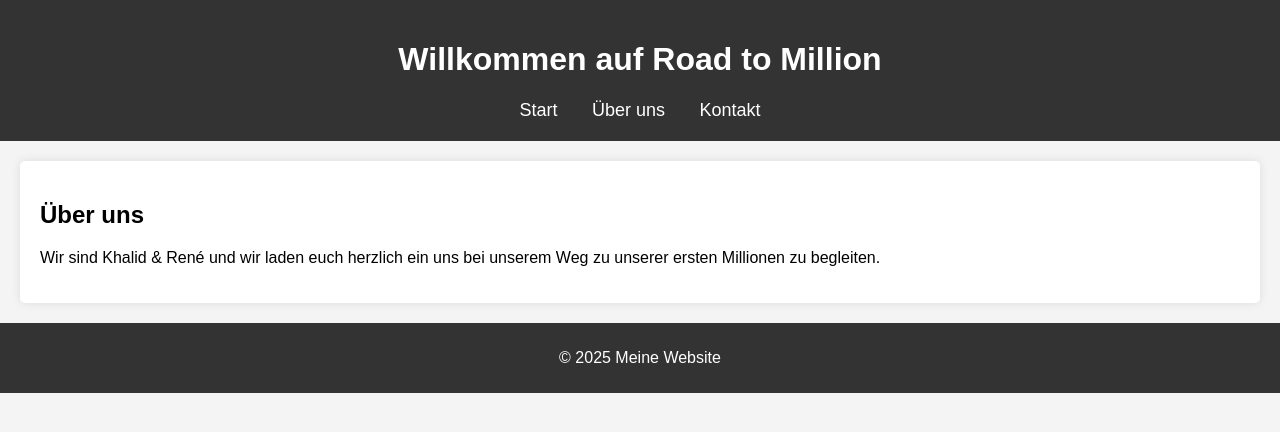
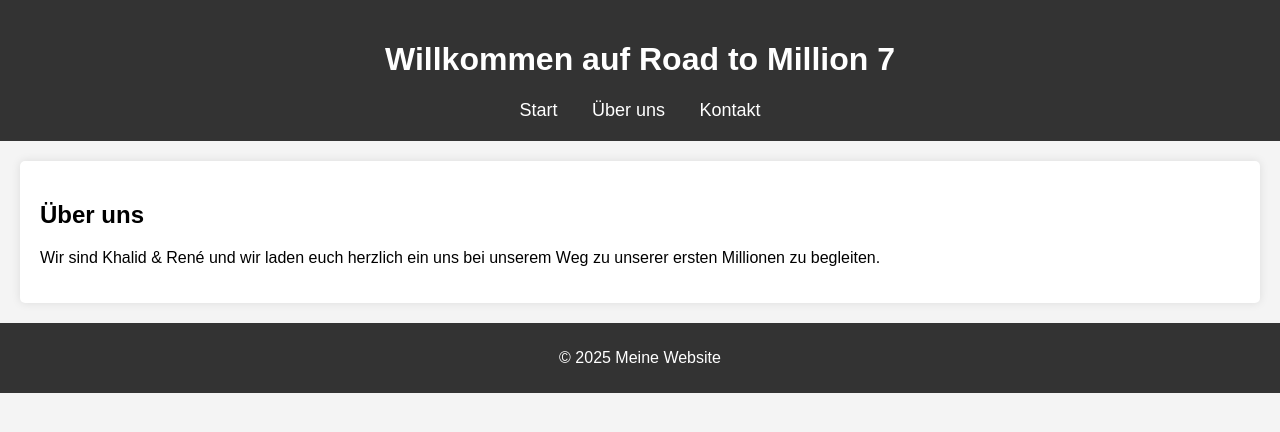
Before and after one commit to DragoAurora/Road-to-Million, a plain HTML site: page index.html in a window 1280 px wide. Drawn offline with Linux system fonts and the light colour scheme.

Commit message:
Update index.html

```diff
--- a/index.html
+++ b/index.html
@@ -8,7 +8,7 @@
 </head>
 <body>
     <header>
-        <h1>Willkommen auf Road to Million</h1>
+        <h1>Willkommen auf Road to Million 7</h1>
         <nav>
             <a href="#">Start</a>
             <a href="#">Über uns</a>
```
